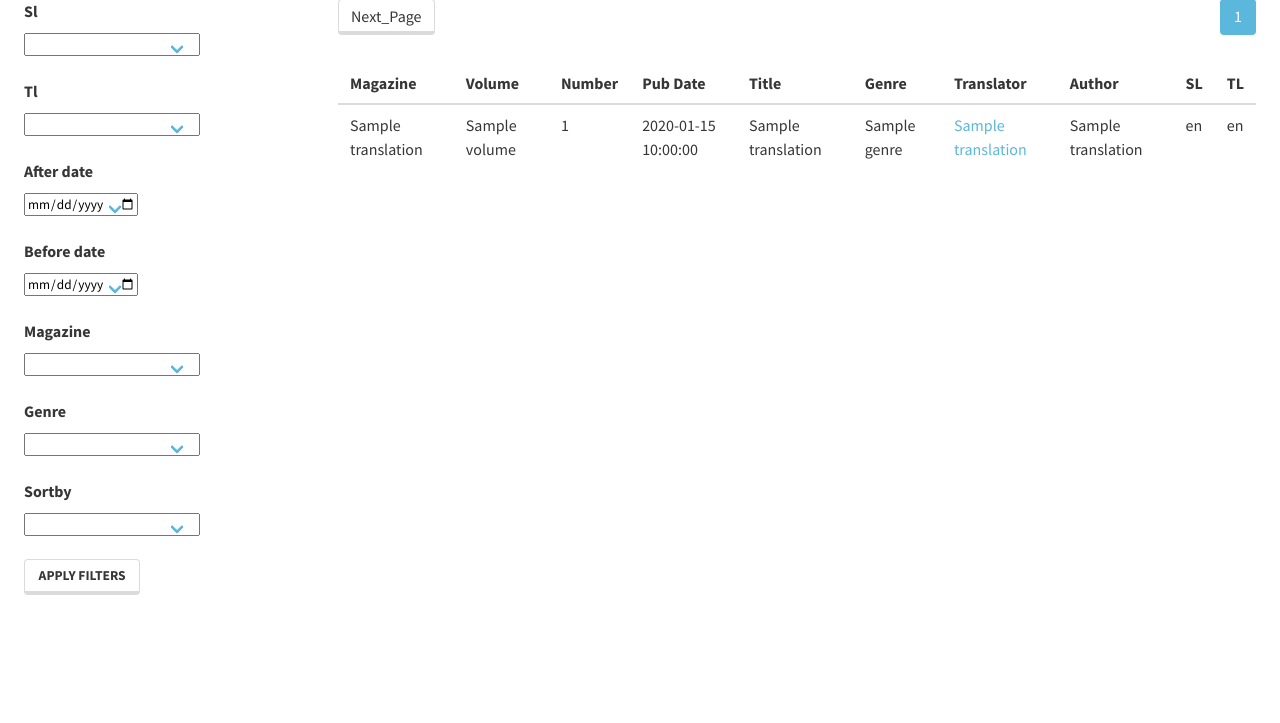
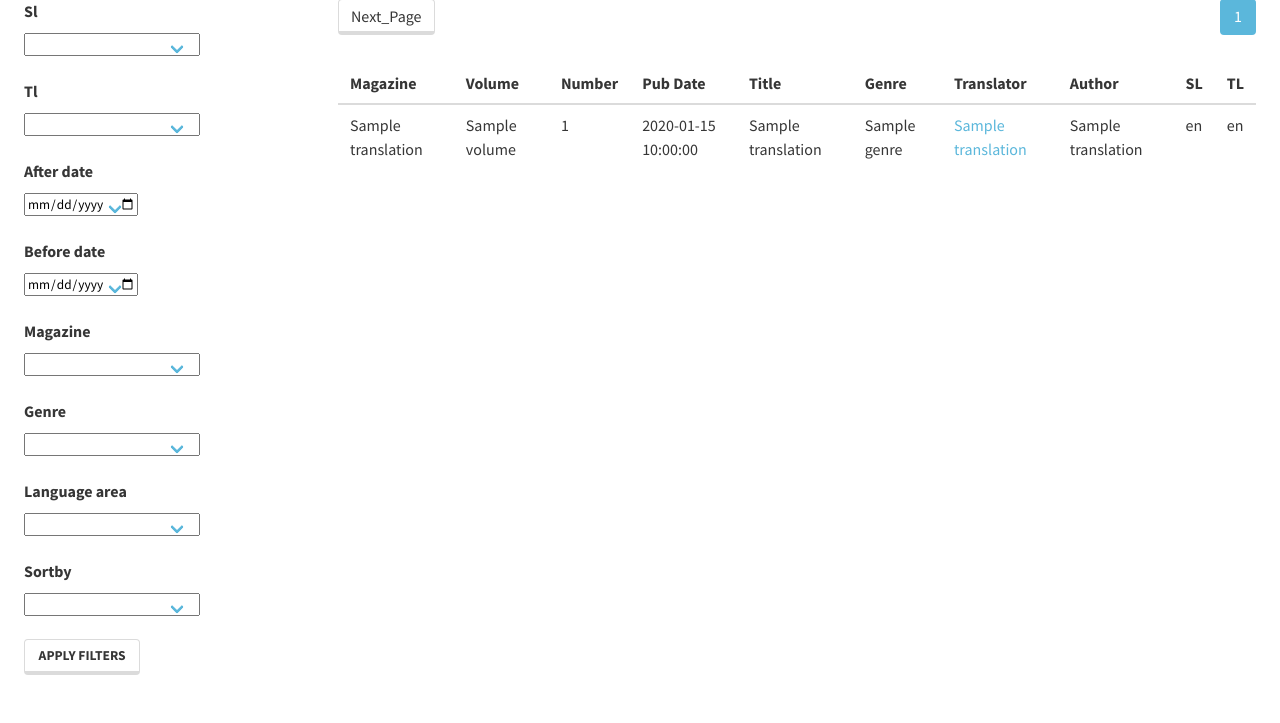
Before and after one commit to cwulfman/spatreme, a FastAPI app: template templates/translations.html in a window 1280 px wide. Shown: the part 286-1009 px from the top of the page. Before the commit the page ends 881 px from the top, so only its background shows below. Run offline with FastAPI, Linux system fonts and the light colour scheme; the template is opened without the code that fills it: most values are stand-ins (such as "Sample title", 1, 10 or a date in 2020); form fields are guessed from the names that the template uses; parts of the project's set-up code (start-up, migrations or seed data) failed here and were passed over.

Commit message:
Filtering translations by language_area implemented

```diff
--- a/app/forms.py
+++ b/app/forms.py
@@ -5,6 +5,7 @@ class TranslationForm(StarletteForm):
     genre = SelectField('Genre', default='any')
     sl = SelectField('Source Language', default='any')
     tl = SelectField('Target Language', default='any')
+    language_area = SelectField('Language Area', default='any')
     magazine = SelectField('Magazine', default='any')
     any_date = BooleanField('any date', default=True)
     after_date = SelectField('After Date', default = 'any')
--- a/main.py
+++ b/main.py
@@ -59,6 +59,7 @@ async def post_translations(request: Request):
 
     filters = { "sl": form_data.get('sl'),
                 "tl": form_data.get('tl'),
+                "language_area" : form_data.get('language_area'),
                 "genre": form_data.get('genre'),
                 "after_date": form_data.get('after_date'),
                 "before_date":form_data.get('before_date'),
@@ -74,7 +75,8 @@ async def post_translations(request: Request):
         "target_lang_choices" : [(item['lang'], item['label']) for item in kb.target_languages().data],
         "magazine_choices": [(item['magazine'], item['label']) for item in kb.magazines().data],
         "date_choices": [(item['date'], item['date']) for item in kb.dates().data],
-        "genre_choices" : [(item['genre'], item['genre']) for item in kb.genres().data]
+        "genre_choices" : [(item['genre'], item['genre']) for item in kb.genres().data],
+        "language_area_choices" : [(item['language_area'], item['language_area']) for item in kb.language_areas().data],
         }
 
     for _,v in form_data.items():
@@ -99,6 +101,9 @@ async def post_translations(request: Request):
     form.before_date.choices = form_data['date_choices']
     form.before_date.data = filters['before_date']
 
+    form.language_area.choices = form_data['language_area_choices']
+    form.language_area.data = filters['language_area']
+
     form.sortby.data = filters['sortby']
 
     current_page = 1
@@ -122,6 +127,7 @@ async def get_translations(request: Request,
                            page_size: int = 10,
                            sl: Optional[str] = 'any',
                            tl: Optional[str] = 'any',
+                           language_area: Optional[str] = 'any',
                            genre: Optional[str] = 'any',
                            after_date: Optional[int | str] = 'any',
                            before_date: Optional[int | str] = 'any',
@@ -138,6 +144,7 @@ async def get_translations(request: Request,
                 "after_date": after_date,
                 "before_date": before_date,
                 "magazine": magazine,
+                "language_area": language_area,
                 "sortby": sortby,
         }
 
@@ -150,7 +157,7 @@ async def get_translations(request: Request,
         "magazine_choices": [(item['magazine'], item['label']) for item in kb.magazines().data],
         "date_choices": [(item['date'], item['date']) for item in kb.dates().data],
         "genre_choices" : [(item['genre'], item['genre']) for item in kb.genres().data],
-
+        "language_area_choices" : [(item['language_area'], item['language_area']) for item in kb.language_areas().data],
         }
 
     for _,v in form_data.items():
@@ -176,6 +183,10 @@ async def get_translations(request: Request,
 
     form.before_date.choices = form_data['date_choices']
     form.before_date.data = filters['before_date']
+
+    form.language_area.choices = form_data['language_area_choices']
+    form.language_area.data = filters['language_area']
+
 
     current_page = page
     prev_page = page - 1
--- a/templates/translations.html
+++ b/templates/translations.html
@@ -74,6 +74,15 @@ sl={{form.sl.data}}&amp;tl={{form.tl.data}}&amp;genre={{form.genre.data}}&amp;af
           </div>
 
           <div class="field">
+            <label class="label">{{ form.language_area.label }}</label>
+            <div class="control">
+              <div class="select is-narrow">
+                {{ form.language_area }}
+              </div>
+            </div>
+          </div>
+
+          <div class="field">
             <label class="label">{{ form.sortby.label }}</label>
             <div class="control">
               <div class="select is-narrow">
```
Also changed, not shown: app/kb.py (+11 -3 lines).
